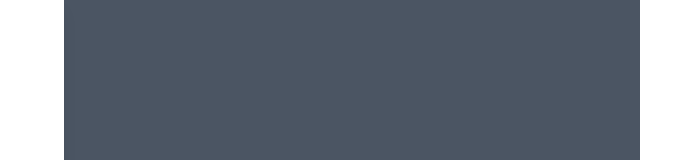
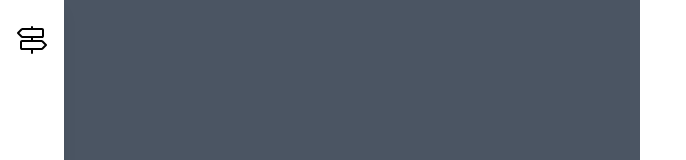
Before and after one commit to todoornottodolist/todolist, a React (Vite) app in the folder client/: page / in a window 1280 px wide. Shown: the top 160 px of the page, without its empty margins (0-686 px from the left). Built offline with nearby package versions, Linux system fonts and the light colour scheme.

Commit message:
Remove extra packages

```diff
--- a/client/src/components/sidebar.tsx
+++ b/client/src/components/sidebar.tsx
@@ -1,11 +1,27 @@
 import React from "react"
+import trailSignOutLineSvg from '../assets/trail-sign-outline.svg'
+
 
 export const SideBar = () => {
   return (
     <div className="fixed top-0 left-0 h-screen w-16 m-0
                     flex flex-col
                     text-white shadow-lg bg-white">
-        <i></i>
+        <SideBarIcon icon={<img src={trailSignOutLineSvg} />} />
     </div>
   )
 }
+
+const Avatar = () => {
+  return (
+    <div>
+      <img src="./assets/"/>
+    </div>
+  )
+}
+
+const SideBarIcon = ({ icon }) => (
+  <button className="sidebar-icon group">
+    {icon}
+  </button>
+);
```
